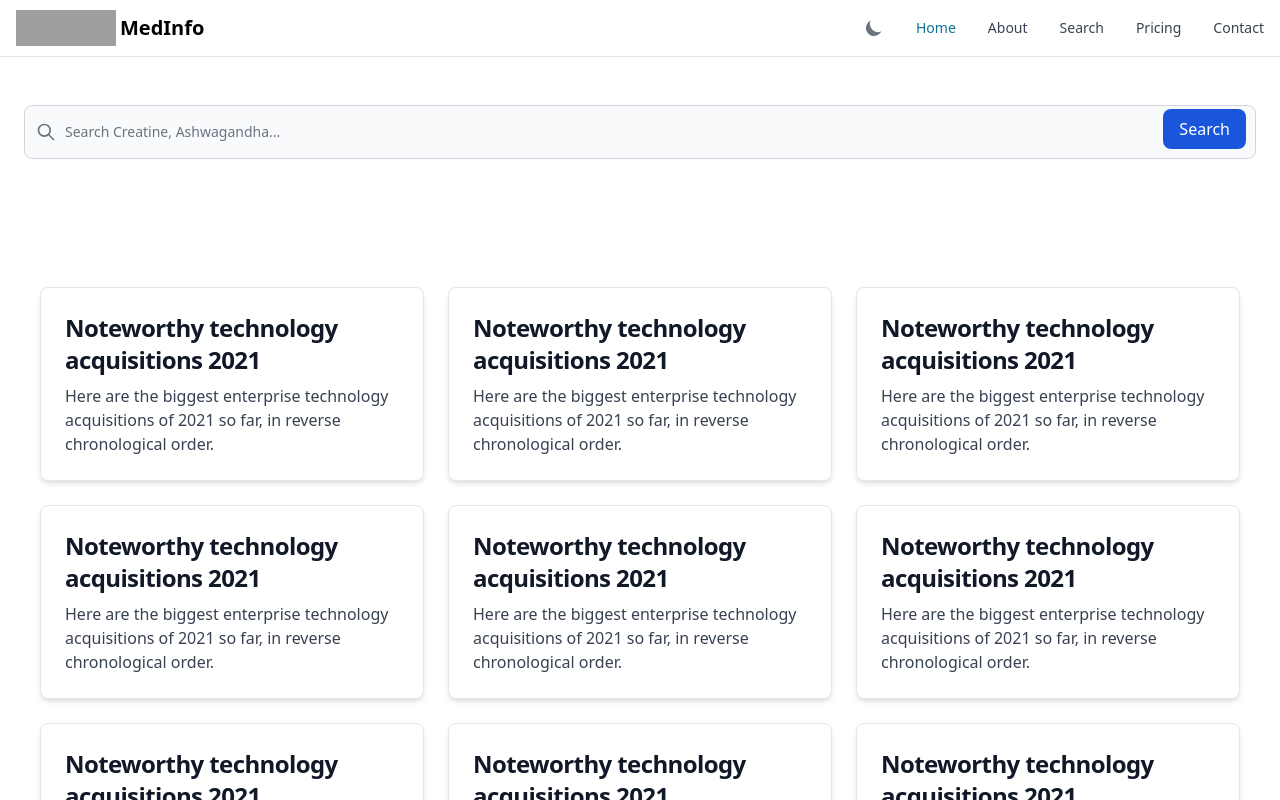
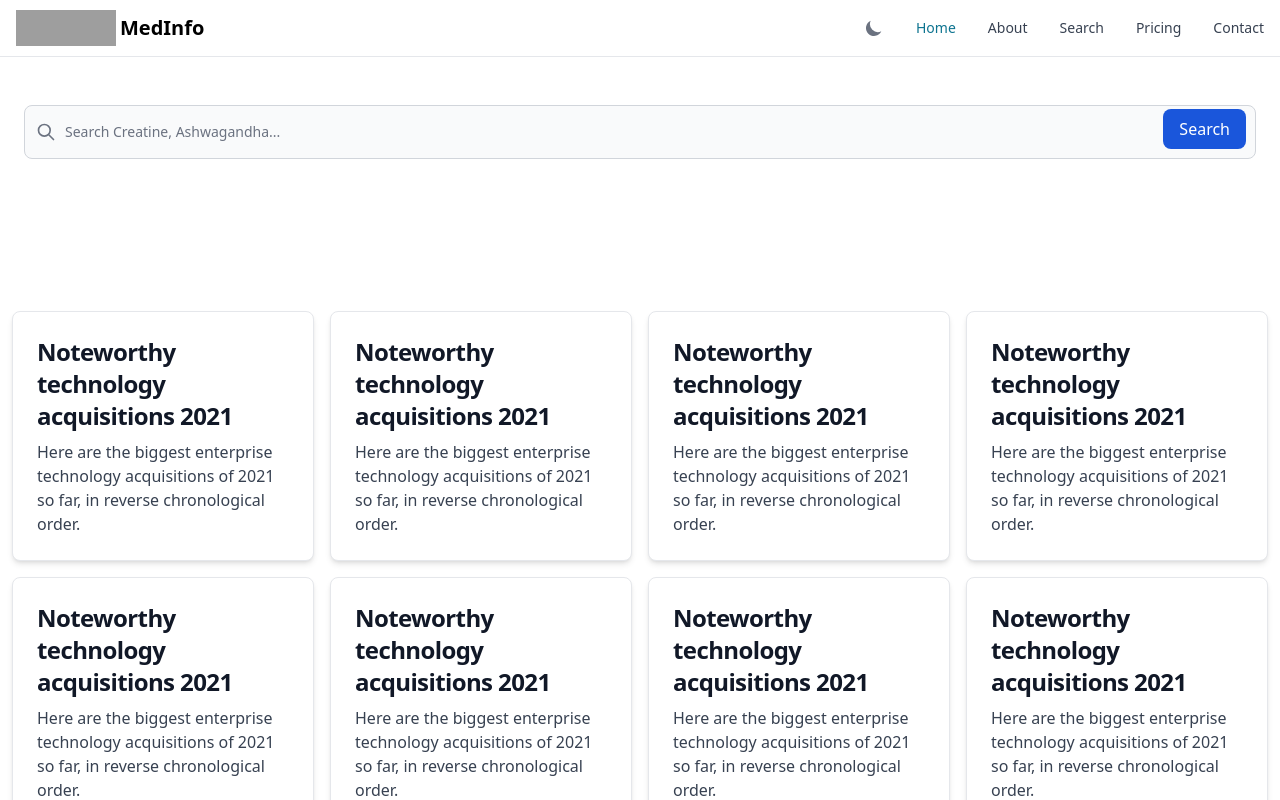
Before and after one commit to badkamyk/med-search, a Next.js app: page /search-info in a window 1280 px wide. Shown: the top 800 px of the page. Built offline with nearby package versions, Linux system fonts and the light colour scheme; grey boxes are pictures that could not be loaded.

Commit message:
fix: search page results

```diff
--- a/components/CTA.tsx
+++ b/components/CTA.tsx
@@ -6,7 +6,7 @@ export default function CTA() {
             <h3 className="mb-6 text-2xl font-extrabold text-gray-900 dark:text-white md:text-4xl lg:text-5xl"><span
                 className="text-transparent bg-clip-text bg-gradient-to-r to-emerald-600 from-sky-400">We say Data</span> over
                 feelings.</h3>
-            <Link href="#"
+            <Link href="/search-info"
                 className="bg-blue-700 mx-auto hover:shadow-2xl block w-1/6 p-15 text-white hover:bg-blue-800 hover: focus:ring-4 focus:ring-blue-300 font-medium rounded-lg text-lg px-5 py-2.5 my-3 dark:bg-green-400 dark:hover:bg-green-500 focus:outline-none dark:focus:ring-blue-800">
                 Let&apos;s do research!
             </Link>
--- a/components/Hero.tsx
+++ b/components/Hero.tsx
@@ -1,7 +1,7 @@
 export default function Hero() {
     return (
         <section className="bg-white dark:bg-gray-900 divide-y divide-solid divide-gray-200 dark:divide-gray-600">
-            <div className="py-8 px-4 mx-auto max-w-screen-xl text-center lg:py-16 lg:px-12 mb-12">
+            <div className="py-8 px-4 mx-auto max-w-screen-xl text-center lg:py-16 lg:px-12 mb-121">
                 <h1 className="mb-4 text-4xl font-extrabold tracking-tight leading-none text-gray-900 md:text-5xl lg:text-6xl dark:text-white">We
                     invest in the science’s potential</h1>
                 <p className="mb-8 text-lg font-normal text-gray-500 lg:text-xl sm:px-16 xl:px-48 dark:text-gray-400">Here
--- a/pages/search-info.tsx
+++ b/pages/search-info.tsx
@@ -3,16 +3,17 @@ import Card from "../components/Card";
 
 export default function SearchPage() {
     return (
-        <div className="min-h-screen flex flex-col">
+        <div className="min-h-screen">
             <SearchInput />
-            <div className="my-3 flex flex-col items-center justify-center flex-1 px-20 text-center text-white">
+            <div className="my-6 flex flex-col items-center justify-center flex-1 px-20 text-center text-white">
                 <h1 className="text-5xl font-bold">Search Results</h1>
                 <p className="mt-3 text-2xl">
                     9 results for <span className="font-bold">&quot;Data&quot;</span>
                 </p>
             </div>
             <div
-                className="py-3 flex flex-col gap-6 flex-wrap align items-center w-full justify-center mb-12 sm:flex-row md:flex-row lg:flex-row xl:flex-row">
+                // className="py-3 flex flex-col gap-6 flex-wrap align items-center w-full justify-center mb-12 sm:flex-row md:flex-row lg:flex-row xl:flex-row 2xl:flex-row">
+                className="p-3 grid gap-4 w-full mb-12 justify-center items-center sm:grid-cols-2 md:grid-cols-3 lg:grid-cols-4 xl:grid-cols-4 2xl:grid-cols-6">
                 <Card />
                 <Card />
                 <Card />
```
